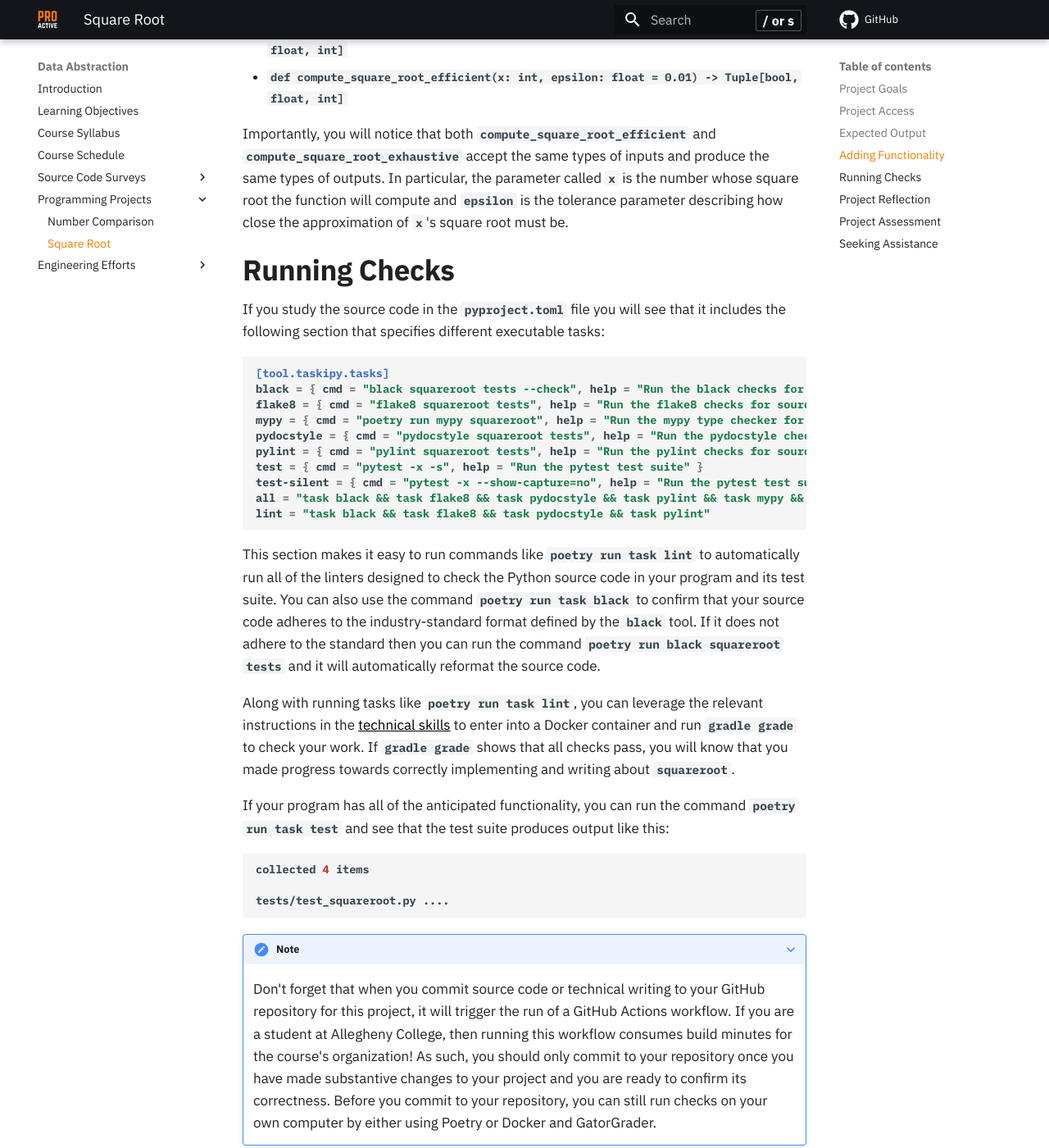
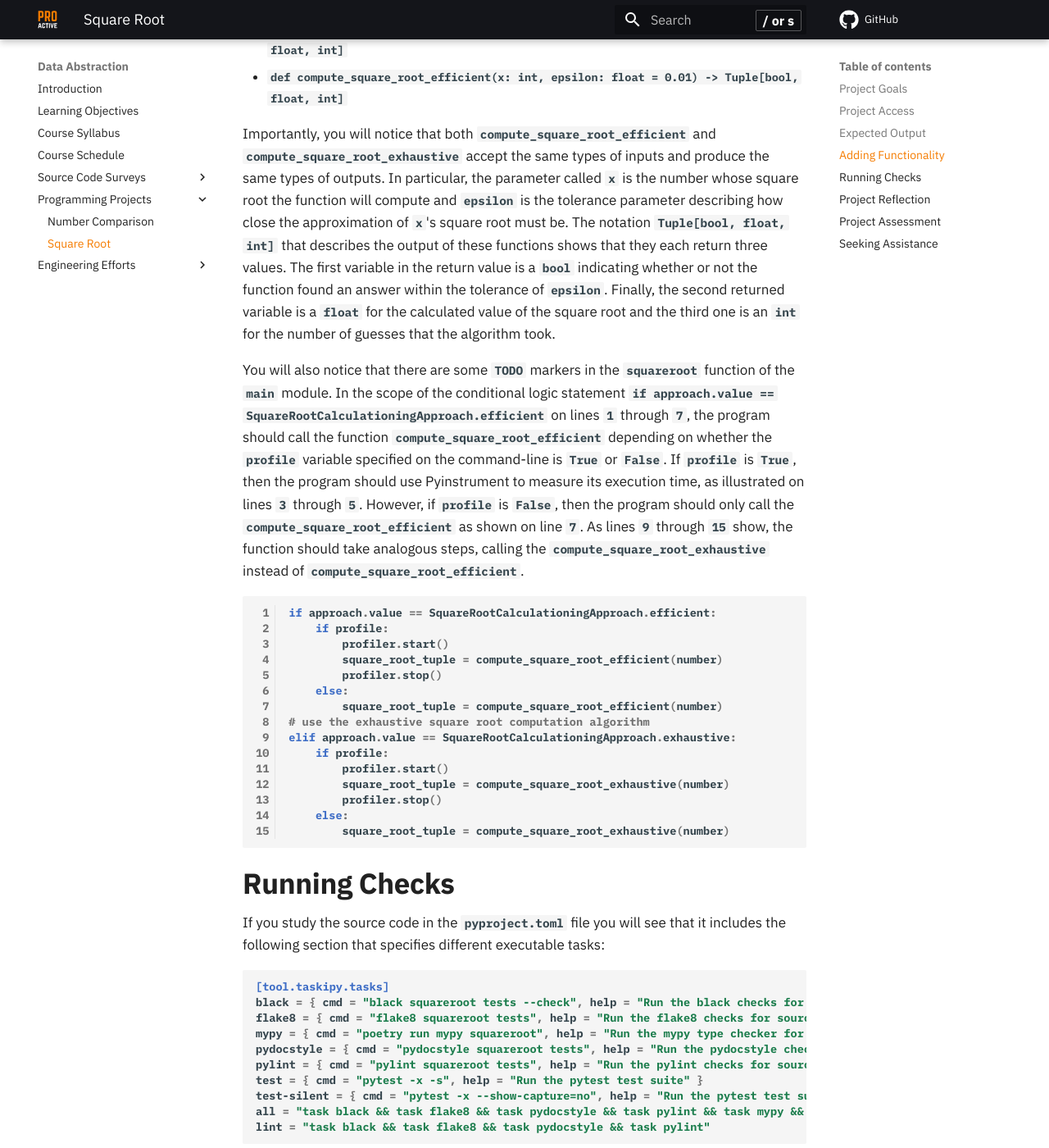
Before and after one commit to ProactiveProgrammers/www.proactiveprogrammers.com, an MkDocs documentation site: the page built from docs/data-abstraction/programming-projects/square-root.md, in a window 1280 px wide and 1400 px high, scrolled down 3153 px. Shown: the whole window at 82% size. Built offline with MkDocs 1.6.1 and Material for MkDocs 9.7.7, drawn with Linux system fonts in a browser that asks for light colours; comment, search, counter and statistics services are not loaded.

Commit message:
feat: Add final details to square-root about the needed code to add.

````diff
--- a/docs/data-abstraction/programming-projects/square-root.md
+++ b/docs/data-abstraction/programming-projects/square-root.md
@@ -151,6 +151,43 @@ Importantly, you will notice that both `compute_square_root_efficient` and
 same types of outputs. In particular, the parameter called `x` is the number
 whose square root the function will compute and `epsilon` is the tolerance
 parameter describing how close the approximation of `x`'s square root must be.
+The notation `Tuple[bool, float, int]` that describes the output of these
+functions shows that they each return three values. The first variable in the
+return value is a `bool` indicating whether or not the function found an answer
+within the tolerance of `epsilon`. Finally, the second returned variable is a
+`float` for the calculated value of the square root and the third one is an
+`int` for the number of guesses that the algorithm took.
+
+You will also notice that there are some `TODO` markers in the `squareroot`
+function of the `main` module. In the scope of the conditional logic statement
+`if approach.value == SquareRootCalculationingApproach.efficient` on lines `1`
+through `7`, the program should call the function
+`compute_square_root_efficient` depending on whether the `profile` variable
+specified on the command-line is `True` or `False`. If `profile` is `True`, then
+the program should use Pyinstrument to measure its execution time, as
+illustrated on lines `3` through `5`. However, if `profile` is `False`, then the
+program should only call the `compute_square_root_efficient` as shown on line
+`7`. As lines `9` through `15` show, the function should take analogous steps,
+calling the `compute_square_root_exhaustive` instead of
+`compute_square_root_efficient`.
+
+```python linenums="1"
+if approach.value == SquareRootCalculationingApproach.efficient:
+    if profile:
+        profiler.start()
+        square_root_tuple = compute_square_root_efficient(number)
+        profiler.stop()
+    else:
+        square_root_tuple = compute_square_root_efficient(number)
+# use the exhaustive square root computation algorithm
+elif approach.value == SquareRootCalculationingApproach.exhaustive:
+    if profile:
+        profiler.start()
+        square_root_tuple = compute_square_root_exhaustive(number)
+        profiler.stop()
+    else:
+        square_root_tuple = compute_square_root_exhaustive(number)
+```
 
 ## Running Checks
 
````
